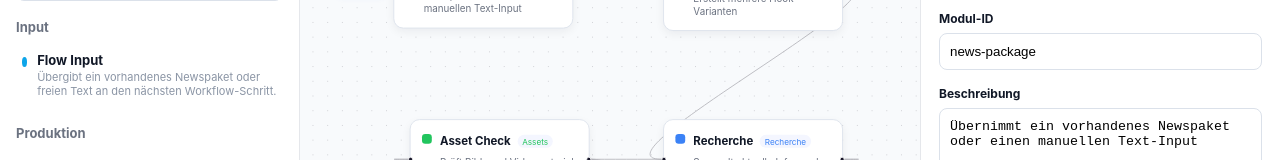
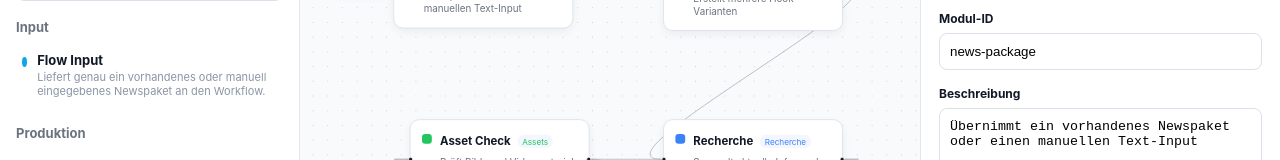
Before and after one commit to xturn2u/make_tt_news, a React (Vite) app: page / in a window 1280 px wide. Shown: the part 223-383 px from the top of the page. Built offline with nearby package versions, Linux system fonts and the light colour scheme.

Commit message:
feat: make stored package source primary and validate manual fallback

```diff
--- a/src/modules/flow-input/module.ts
+++ b/src/modules/flow-input/module.ts
@@ -1,67 +1,93 @@
 import type { WorkflowModule } from '../../core/types';
+import { validateNewsPackage } from '../../domain/newsPackage';
 
-function tryParseJson(value: string): unknown | undefined {
+function parseManualPackage(value: string) {
+  let parsed: unknown;
   try {
-    return JSON.parse(value);
+    parsed = JSON.parse(value);
   } catch {
-    return undefined;
+    throw new Error('Manueller Fallback muss gültiges JSON in der NewsPackage-Datenstruktur sein.');
   }
+
+  const validation = validateNewsPackage(parsed);
+  if (!validation.valid) {
+    throw new Error(`Manuelles Newspaket ist ungültig:\n- ${validation.errors.join('\n- ')}`);
+  }
+  return validation.package;
 }
 
 export const flowInputModule: WorkflowModule = {
   id: 'flow-input',
   name: 'Flow Input',
   category: 'Input',
-  description: 'Übergibt ein vorhandenes Newspaket oder freien Text an den nächsten Workflow-Schritt.',
+  description: 'Liefert genau ein vorhandenes oder manuell eingegebenes Newspaket an den Workflow.',
   color: '#0ea5e9',
-  version: '0.1.0',
+  version: '0.3.0',
   configFields: [
     {
       key: 'inputType',
-      label: 'Input-Typ',
+      label: 'Quelle',
       type: 'select',
-      defaultValue: 'gpt-sites-package',
+      defaultValue: 'stored-package',
       options: [
-        { label: 'GPT Sites · Newspaket', value: 'gpt-sites-package' },
-        { label: 'Freier Text', value: 'text' },
+        { label: 'Vorhandenes Newspaket', value: 'stored-package' },
+        { label: 'Manuelles Paket · Fallback', value: 'manual-package' },
       ],
-      description: 'Legt fest, welche Art von Inhalt an das Newspaket übergeben wird.',
+      description: 'Im Normalfall wird ein Paket aus dem bestehenden Datenspeicher verwendet.',
+    },
+    {
+      key: 'packageId',
+      label: 'Paket-ID',
+      type: 'text',
+      placeholder: 'Wird durch die Paketauswahl gesetzt',
+      description: 'Technische ID des ausgewählten vorhandenen Pakets.',
     },
     {
       key: 'content',
-      label: 'Flow Input',
+      label: 'Manuelles Newspaket · JSON',
       type: 'textarea',
-      required: true,
-      placeholder: 'Newspaket aus GPT Sites oder freien Text hier einfügen …',
-      description: 'JSON wird automatisch erkannt. Normaler Text wird unverändert weitergegeben.',
+      placeholder: '{\n  "source_url": "https://…",\n  "meta": { … },\n  "versions": { "v1": …, "v2": …, "v3": … }\n}',
+      description: 'Nur als Notlösung. Das JSON muss exakt die definierte NewsPackage-Struktur erfüllen.',
     },
   ],
   outputs: [
     { key: 'inputType', label: 'Input-Typ', type: 'string', required: true },
-    { key: 'rawText', label: 'Rohtext', type: 'string', required: true },
-    { key: 'newsPackage', label: 'Strukturiertes Newspaket', type: 'object' },
+    { key: 'newsPackage', label: 'Validiertes Newspaket', type: 'NewsPackage', required: true },
+    { key: 'packageId', label: 'Paket-ID', type: 'string' },
     { key: 'source', label: 'Quelle', type: 'string', required: true },
   ],
   async execute(_input, config, context) {
-    const inputType = String(config.inputType || 'gpt-sites-package');
-    const content = String(config.content || '').trim();
+    const inputType = String(config.inputType || 'stored-package');
 
-    if (!content) {
-      throw new Error('Flow Input ist leer. Bitte ein Newspaket oder einen Text einfügen.');
+    if (inputType === 'manual-package') {
+      const content = String(config.content || '').trim();
+      if (!content) throw new Error('Manueller Fallback ist leer. Bitte ein vollständiges NewsPackage-JSON einfügen.');
+      const newsPackage = parseManualPackage(content);
+      context.log('Manuelles Fallback-Paket validiert und übernommen');
+      return {
+        inputType,
+        newsPackage,
+        source: 'manual-fallback',
+      };
     }
 
-    const parsed = tryParseJson(content);
-    const source = inputType === 'gpt-sites-package' ? 'gpt-sites' : 'manual-text';
+    const storedPackage = config.storedPackage;
+    const packageId = String(config.packageId || '');
+    if (!storedPackage || typeof storedPackage !== 'object') {
+      throw new Error('Bitte ein vorhandenes Newspaket aus dem Datenspeicher auswählen.');
+    }
 
-    context.log(inputType === 'gpt-sites-package'
-      ? 'GPT-Sites-Newspaket als Flow Input übernommen'
-      : 'Freitext als Flow Input übernommen');
+    const validation = validateNewsPackage(storedPackage);
+    if (!validation.valid) {
+      throw new Error(`Gespeichertes Newspaket entspricht nicht dem erwarteten Vertrag:\n- ${validation.errors.join('\n- ')}`);
+    }
 
+    context.log(`Vorhandenes Newspaket${packageId ? ` ${packageId}` : ''} übernommen`);
     return {
       inputType,
-      rawText: content,
-      source,
-      ...(parsed && typeof parsed === 'object' ? { newsPackage: parsed } : {}),
+      newsPackage: validation.package,
+      packageId: packageId || undefined,
+      source: 'existing-store',
     };
   },
 };
```
